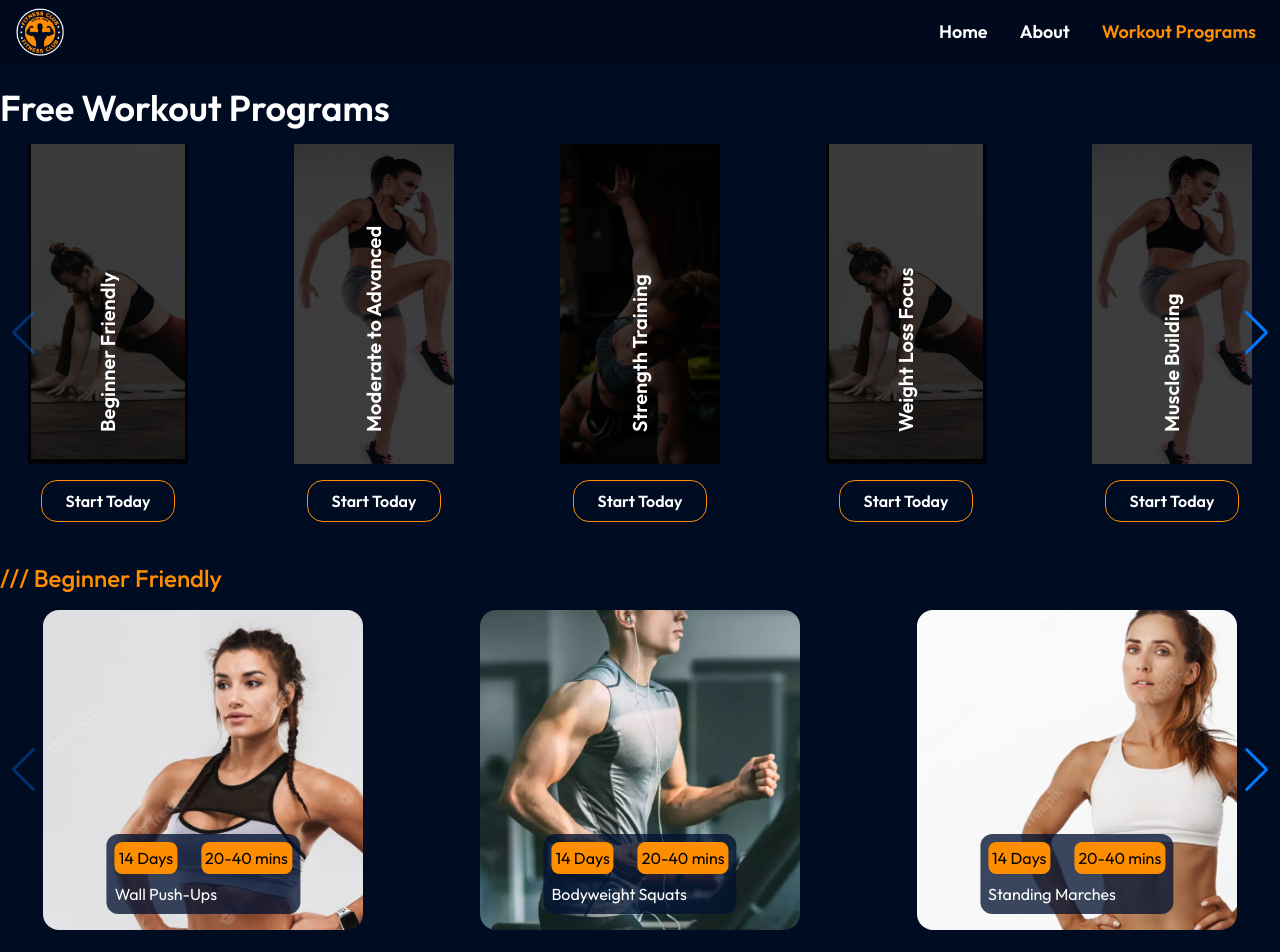
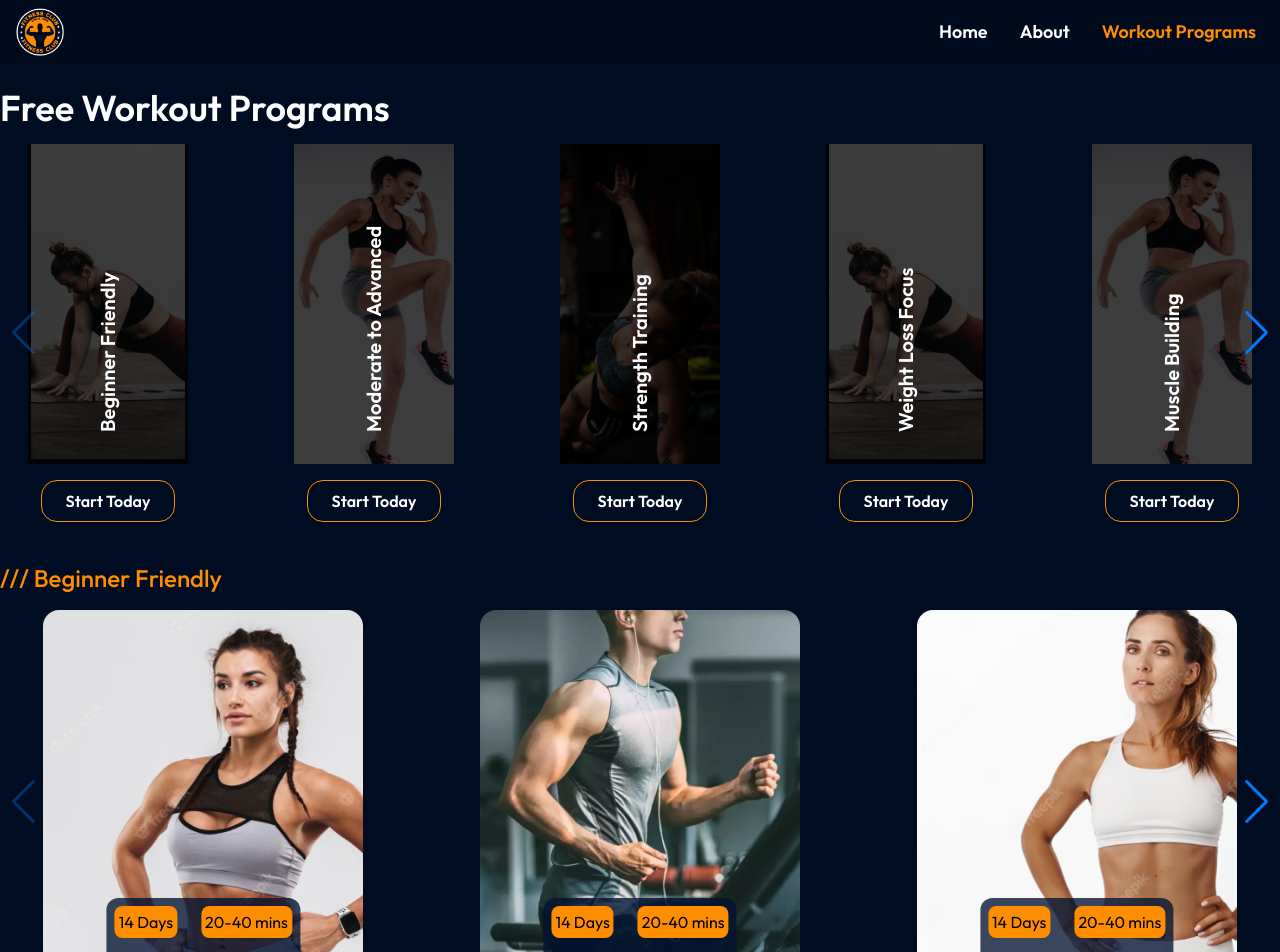
Before and after one commit to developersumit01/gym, a React (Vite) app: page /workout-programs in a window 1280 px wide. Shown: the top 952 px of the page. Built offline with nearby package versions, Linux system fonts and the light colour scheme.

Commit message:
Chnage the height and width of workout programs card

```diff
--- a/src/components/workoutCard.tsx
+++ b/src/components/workoutCard.tsx
@@ -7,7 +7,7 @@
 const WorkoutCard:React.FC<WorkoutCardProps> = ({name,image}) =>{
    return (
       <>
-         <div className="w-56 md:w-80 mx-auto h-56 md:h-80 rounded-2xl overflow-hidden relative group cursor-pointer">
+         <div className="w-56 md:w-80 mx-auto h-60 md:h-96 rounded-2xl overflow-hidden relative group cursor-pointer">
             <img src={image} alt="" className="w-full" />
             <div className="absolute bg-overlay z-20 bottom-4 left-1/2 -translate-x-1/2 rounded-xl">
                <div className="flex gap-6">
--- a/src/pages/workoutPrograms.tsx
+++ b/src/pages/workoutPrograms.tsx
@@ -4,7 +4,6 @@
 import { WorkoutProgramsContext } from "../contexts/workoutPrograms.context";
 import WorkoutProgramCard from "../components/workoutProgramCard";
 import WorkoutCard from "../components/workoutCard";
-import TempImage from "../assets/images/workoutPrograms/image1.png"
 
 const WorkoutPrograms = () => {
    const [ workoutPrograms ] = useContext(WorkoutProgramsContext);
```
